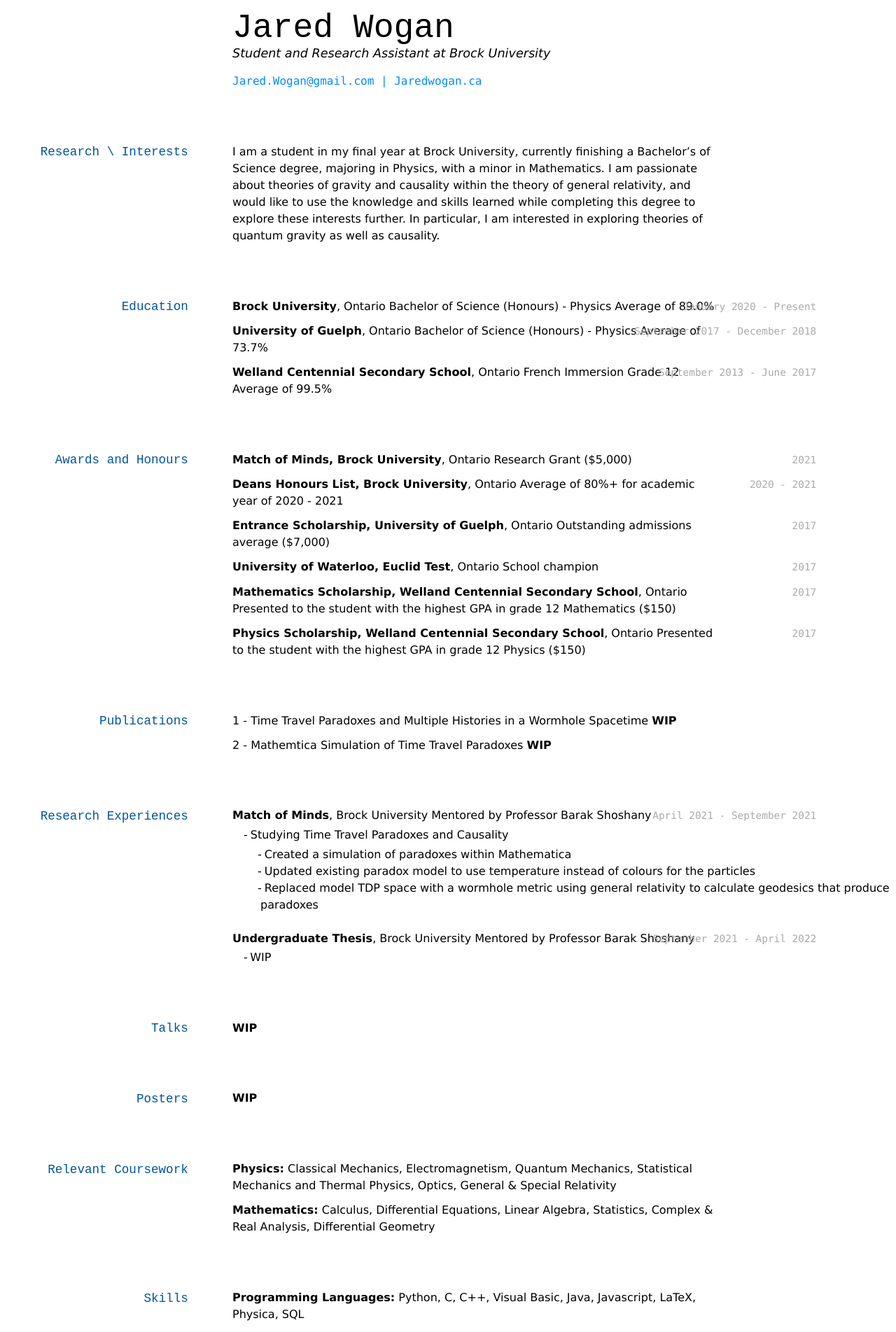
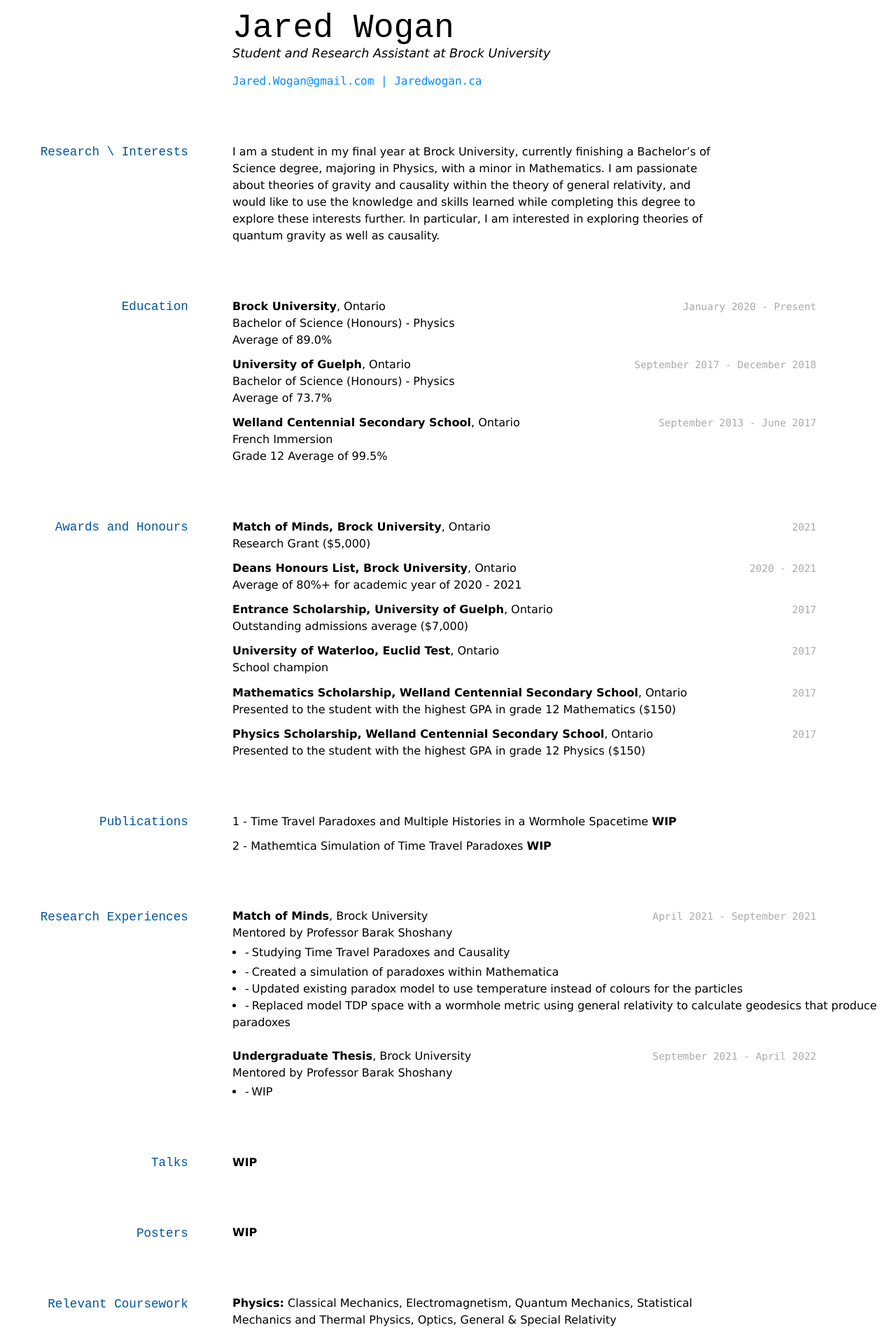
Before and after one commit to JaredWogan/CV, a Jekyll site: the page built from index.md, in a window 1280 px wide. Shown: the top 1903 px of the page at 70% size. Built offline with Jekyll 4.4.1, drawn with Linux system fonts in a browser that asks for light colours; some of the changed text lies outside the part shown.

Commit message:
Updated CSS and Format

```diff
--- a/index.md
+++ b/index.md
@@ -23,45 +23,45 @@ theories of quantum gravity as well as causality.
 ## Education
 
 `January 2020 - Present`
-__Brock University__, Ontario
-Bachelor of Science (Honours) - Physics
+__Brock University__, Ontario \
+Bachelor of Science (Honours) - Physics \
 Average of 89.0%
 
 `September 2017 - December 2018`
-__University of Guelph__, Ontario
-Bachelor of Science (Honours) - Physics
+__University of Guelph__, Ontario \
+Bachelor of Science (Honours) - Physics \
 Average of 73.7%
 
 `September 2013 - June 2017`
-__Welland Centennial Secondary School__, Ontario
-French Immersion
+__Welland Centennial Secondary School__, Ontario \
+French Immersion \
 Grade 12 Average of 99.5%
 
 
 ## Awards and Honours
 
 `2021`
-__Match of Minds, Brock University__, Ontario
+__Match of Minds, Brock University__, Ontario \
 Research Grant ($5,000)
 
 `2020 - 2021`
-__Deans Honours List, Brock University__, Ontario
+__Deans Honours List, Brock University__, Ontario \
 Average of 80%+ for academic year of 2020 - 2021
 
 `2017`
-__Entrance Scholarship, University of Guelph__, Ontario
+__Entrance Scholarship, University of Guelph__, Ontario \
 Outstanding admissions average ($7,000)
 
 `2017`
-__University of Waterloo, Euclid Test__, Ontario
+__University of Waterloo, Euclid Test__, Ontario \
 School champion
 
 `2017`
-__Mathematics Scholarship, Welland Centennial Secondary School__, Ontario
+__Mathematics Scholarship, Welland Centennial Secondary School__, Ontario \
 Presented to the student with the highest GPA in grade 12 Mathematics ($150)
 
 `2017`
-__Physics Scholarship, Welland Centennial Secondary School__, Ontario
+__Physics Scholarship, Welland Centennial Secondary School__, Ontario \
 Presented to the student with the highest GPA in grade 12 Physics ($150)
 
 
@@ -75,7 +75,7 @@ Presented to the student with the highest GPA in grade 12 Physics ($150)
 ## Research Experiences
 
 `April 2021 - September 2021`
-__Match of Minds__, Brock University
+__Match of Minds__, Brock University \
 Mentored by Professor Barak Shoshany
 - Studying Time Travel Paradoxes and Causality
     - Created a simulation of paradoxes within Mathematica
@@ -83,7 +83,7 @@ Mentored by Professor Barak Shoshany
     - Replaced model TDP space with a wormhole metric using general relativity to calculate geodesics that produce paradoxes
 
 `September 2021 - April 2022`
-__Undergraduate Thesis__, Brock University
+__Undergraduate Thesis__, Brock University \
 Mentored by Professor Barak Shoshany
 - WIP
 
@@ -154,23 +155,23 @@ __Music__
 ## Work Experience
 
 `April 2021 - September 2021`
-__Brock University__, Ontario
-- Research Assistant (Match of Minds Research Program)
+__Brock University__, Ontario \
+Research Assistant (Match of Minds Research Program)
 
 `2020 - Present`
-__Private Tutor__, Ontario
-- Highschool Mathematics
+__Private Tutor__, Ontario \
+Highschool Mathematics
 
 `2019 - Present`
-__McDonalds__, Ontario
-- Crew
+__McDonalds__, Ontario \
+Crew
 
 `May 2018 - September 2018`
 __Canadian Niagara Power__, Ontario
 - IT intern
-- Computer maintenance and deployment
-- Computing projects in Visual Basic
+    - Computer maintenance and deployment
+    - Computing projects in Visual Basic
 
 `2015 - 2017`
-__Hard Rock Cafe__, Ontario
-- Line Cook
+__Hard Rock Cafe__, Ontario \
+Line Cook
--- a/media/davewhipp-print.css
+++ b/media/davewhipp-print.css
@@ -32,7 +32,7 @@ body {
 	line-height: 1;
 }
 ol, ul {
-	list-style: none;
+	list-style: inside;
 }
 blockquote, q {
 	quotes: none;
@@ -101,7 +101,7 @@ li:before {
 
 li {
 	/*second line indent*/
-	padding-left: 1.25em;
+	/*padding-left: 1.25em;*/
 	/*text-indent: -1.25em;*/
 	/*color: #777;*/
 }
--- a/media/davewhipp-screen.css
+++ b/media/davewhipp-screen.css
@@ -32,7 +32,7 @@ body {
 	line-height: 1;
 }
 ol, ul {
-	list-style: none;
+	list-style: inside;
 }
 blockquote, q {
 	quotes: none;
@@ -101,7 +101,7 @@ li:before {
 
 li {
 	/*second line indent*/
-	padding-left: 1.25em;
+	/*padding-left: 1.25em;*/
 	/*text-indent: -1.25em;*/
 	/*color: #777;*/
 }
```
Also changed, not shown: other parts of index.md (+2 -1 lines).
